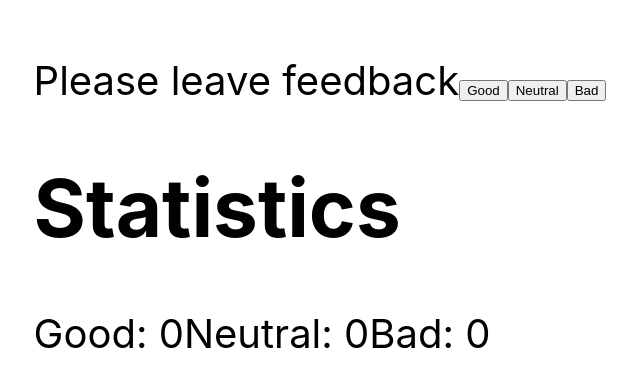
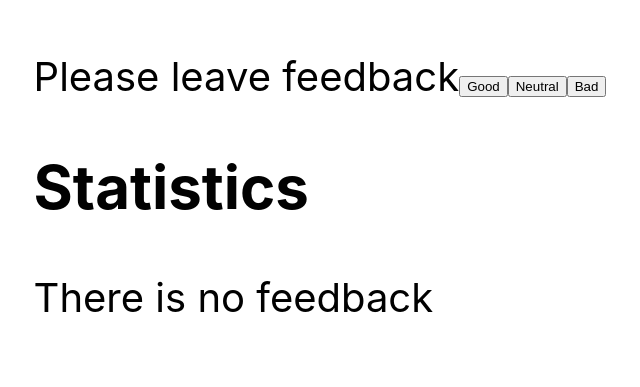
Before and after one commit to stanislav-pravdiuk/goit-react-hw-02-feedback, a React (Create React App) app: page / in a window 1280 px wide. Shown: the part 193-580 px from the top of the page, without its empty margins (320-960 px from the left). Built offline with nearby package versions, Linux system fonts and the light colour scheme.

Commit message:
написать стили, описать пропсы

```diff
--- a/package.json
+++ b/package.json
@@ -7,6 +7,7 @@
     "@testing-library/jest-dom": "^5.16.3",
     "@testing-library/react": "^12.1.4",
     "@testing-library/user-event": "^13.5.0",
+    "prop-types": "^15.8.1",
     "react": "^18.1.0",
     "react-dom": "^18.1.0",
     "react-scripts": "5.0.1",
--- a/src/components/App.jsx
+++ b/src/components/App.jsx
@@ -1,4 +1,4 @@
-import Feedback from "./Feedback";
+import Feedback from "./feedback/Feedback";
 
 export const App = () => {
   return (
@@ -12,9 +12,7 @@ export const App = () => {
         color: '#010101'
       }}
     >
-      <Feedback
-
-      />
+      <Feedback/>
     </div>
   );
 };
--- a/src/components/Feedback.jsx
+++ /dev/null
@@ -1,50 +0,0 @@
-import React, { Component } from "react";
-import Controls from "components/FeedbackOptions";
-import Statistics from "./Statistics";
-
-class Feedback extends Component{
-    static defaultProps = {
-        initialGood: 0,
-        initialNeutral: 0,
-        initialBad: 0,
-    };
-
-    // static propTypes = {
-
-    // }
-
-    state = {
-        good: this.props.initialGood,
-        neutral: this.props.initialNeutral,
-        bad: this.props.initialBad,
-    };
-
-    handleLeaveFeedback = () => {
-        this.setState((prevState) => ({
-            good: prevState.good + 1,
-        }));
-    };
-
-    render() {
-        return (
-            <div className="feedback">
-                <Controls
-                    onLeaveFeedback={this.handleLeaveFeedback}
-                    options={"?"}
-                />
-
-                <Statistics
-                    good={this.state.good}
-                    neutral={this.state.neutral}
-                    bad={this.state.bad}
-                    total={"?"}
-                    positivePercentage={"?"}
-                />
-
-
-            </div>
-        )
-    }
-};
-
-export default Feedback;
--- a/src/components/FeedbackOptions.jsx
+++ /dev/null
@@ -1,14 +0,0 @@
-import React from "react";
-
-const Controls = ({onLeaveFeedback}) => (
-    <div className="feedback__controls">
-        <form>
-            <label>Please leave feedback</label>
-            <button type="button" onClick={onLeaveFeedback}>Good</button>
-            <button type="button" onClick={onLeaveFeedback}>Neutral</button>
-            <button type="button" onClick={onLeaveFeedback}>Bad</button>
-        </form>
-    </div>
-);
-
-export default Controls;
--- a/src/components/Statistics.jsx
+++ /dev/null
@@ -1,12 +0,0 @@
-import React from "react";
-
-const Statistics = ({good, neutral, bad}) => (
-    <div className="feedback__statistics">
-        <h1>Statistics</h1>
-            <span>Good: {good}</span>
-            <span>Neutral: {neutral}</span>
-        <span>Bad: {bad}</span>
-    </div>
-)
-
-export default Statistics;
--- /dev/null
+++ b/src/components/fedback-options/FeedbackOptions.jsx
@@ -0,0 +1,23 @@
+import React from "react";
+
+const FeedbackOptions = ({onLeaveFeedback}) => (
+    <div className="feedback__controls">
+        <form>
+            <label>Please leave feedback</label>
+            <button
+                type="button"
+                onClick={onLeaveFeedback}
+                name="good">Good</button>
+            <button
+                type="button"
+                onClick={onLeaveFeedback}
+                name="neutral">Neutral</button>
+            <button
+                type="button"
+                onClick={onLeaveFeedback}
+                name="bad">Bad</button>
+        </form>
+    </div>
+);
+
+export default FeedbackOptions;
--- /dev/null
+++ b/src/components/feedback/Feedback.jsx
@@ -0,0 +1,74 @@
+import React, { Component } from "react";
+import FeedbackOptions from "components/fedback-options/FeedbackOptions";
+import Statistics from "../statistics/Statistics";
+import Section from "../utils/Section";
+
+class Feedback extends Component{
+    static defaultProps = {
+        initialGood: 0,
+        initialNeutral: 0,
+        initialBad: 0,
+        initialTotal: 0,
+        initialPositiveFeedback: 0,
+    };
+
+    // static propTypes = {
+
+    // }
+
+    state = {
+        good: this.props.initialGood,
+        neutral: this.props.initialNeutral,
+        bad: this.props.initialBad,
+        total: this.props.initialTotal,
+        positiveFeedback: this.props.initialPositiveFeedback,
+    };
+
+    handleLeaveFeedback = (event) => {
+        const {name} = event.currentTarget
+
+        this.setState((prevState) => ({
+            [name]: prevState[name] + 1,
+        }));
+        this.countTotalFeedback()
+        this.countPositiveFeedbackPercentage()
+    };
+
+    countTotalFeedback = () => {
+        this.setState((prevState) => ({
+            total: prevState.good + prevState.bad + prevState.neutral
+        }))
+    }
+
+    countPositiveFeedbackPercentage = () => {
+        this.setState((prevState) => ({
+            positiveFeedback: Math.round(prevState.good * 100 / prevState.total)
+        }))
+    }
+
+    render() {
+        return (
+            <div className="feedback">
+                <Section title=''>
+                    <FeedbackOptions
+                        onLeaveFeedback={this.handleLeaveFeedback}
+                        options={"?"}
+                    />
+                </Section>
+
+                <Section title="Statistics">
+                    <Statistics
+                        good={this.state.good}
+                        neutral={this.state.neutral}
+                        bad={this.state.bad}
+                        total={this.state.total}
+                        positivePercentage={this.state.positiveFeedback}
+                    />
+                </Section>
+
+            </div>
+        )
+    }
+};
+
+export default Feedback;
--- /dev/null
+++ b/src/components/statistics/Statistics.jsx
@@ -0,0 +1,19 @@
+import React from "react";
+import notificationMessage from "../utils/NotificationMessage";
+
+const Statistics = ({ good, neutral, bad, total, positivePercentage }) => (
+    total !== 0
+        ? (
+            <div className="feedback__statistics">
+                <span>Good: {good}</span>
+                <span>Neutral: {neutral}</span>
+                <span>Bad: {bad}</span>
+                <span>Total: {total}</span>
+                <span>Positive feddback: {positivePercentage}%</span>
+            </div>
+        )
+
+        : (<p>{notificationMessage}</p>)
+    )
+
+export default Statistics;
--- /dev/null
+++ b/src/components/utils/NotificationMessage.js
@@ -0,0 +1,3 @@
+const notificationMessage = "There is no feedback";
+
+export default notificationMessage
--- /dev/null
+++ b/src/components/utils/Section.jsx
@@ -0,0 +1,14 @@
+import PropTypes from 'prop-types';
+
+function Section({ title, children }) {
+    return <div>
+        {title && <h2>{title}</h2>}
+        {children}
+    </div>
+}
+
+Section.propTypes = {
+    title: PropTypes.string,
+};
+
+export default Section;
```
Also changed, not shown: 1 other file (tests, documents, lock files or other folders).
